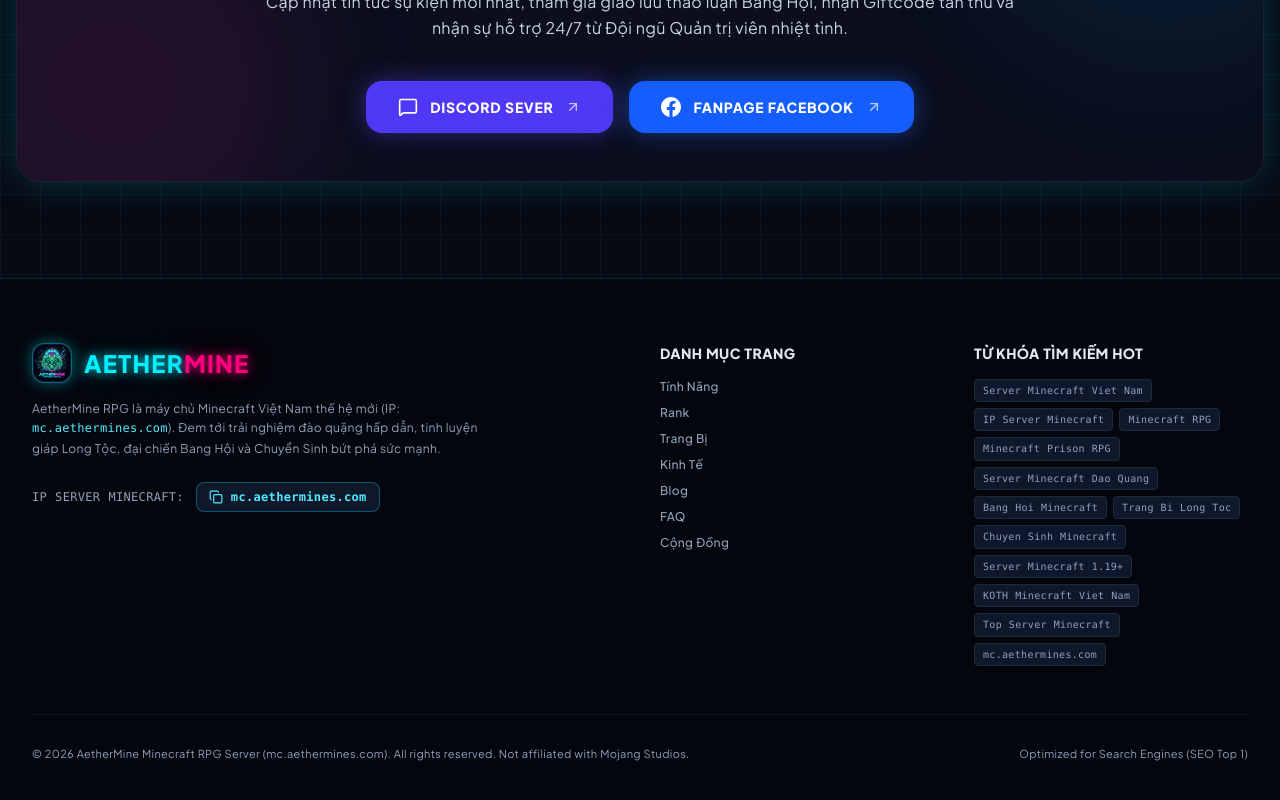
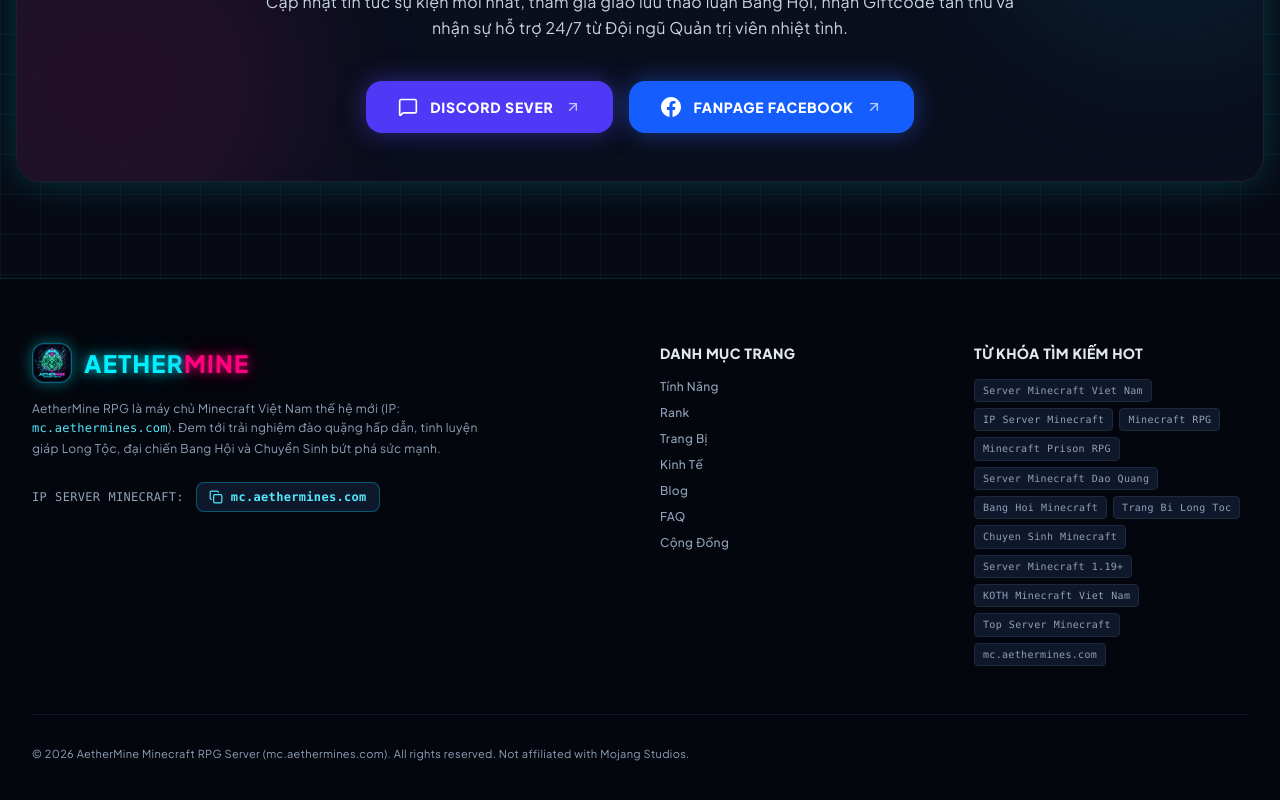
Before and after one commit to abees-dev/langding-minecraftserver, a Next.js app: page / in a window 1280 px wide. Shown: the part 8406-9206 px from the top of the page. Built offline with nearby package versions, Linux system fonts and the light colour scheme; no server answers.

Commit message:
feat: implement Footer component with IP copy feature and SEO keyword section

```diff
--- a/src/components/layout/Footer.tsx
+++ b/src/components/layout/Footer.tsx
@@ -98,9 +98,6 @@
         {/* Bottom copyright */}
         <div className="pt-8 flex flex-col sm:flex-row items-center justify-between gap-4 text-slate-400 text-[11px]">
           <p>© {new Date().getFullYear()} {siteConfig.fullName} ({siteConfig.serverIp}). All rights reserved. Not affiliated with Mojang Studios.</p>
-          <p className="flex items-center gap-1">
-            Optimized for Search Engines (SEO Top 1)
-          </p>
         </div>
       </div>
     </footer>
```
